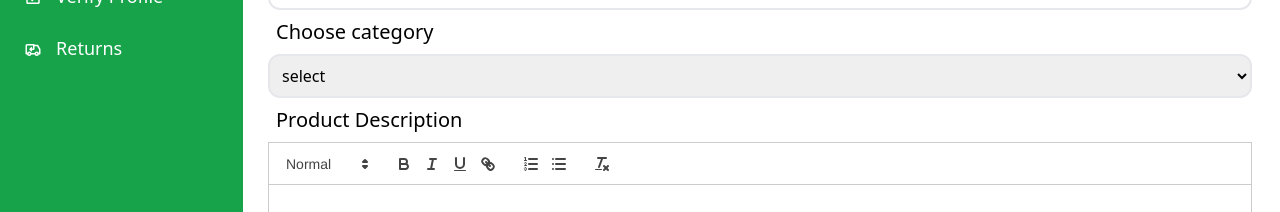
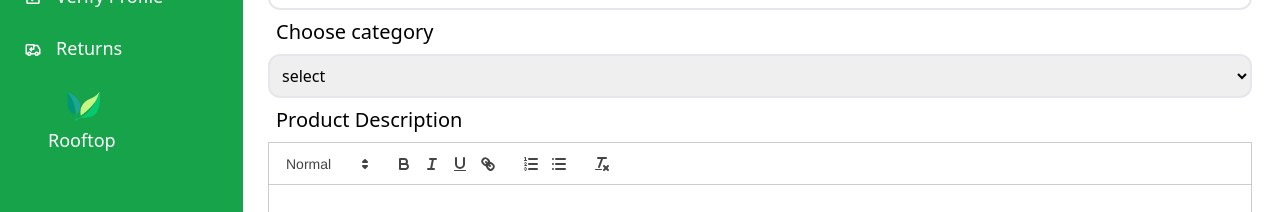
Before and after one commit to Muhammad-Akash-Haider/Rooftop-Cultivation-full, a React (Create React App) app in the folder Frontend/: page /addplant in a window 1280 px wide. Shown: the part 398-610 px from the top of the page. Built offline with nearby package versions, Linux system fonts and the light colour scheme.

Commit message:
some changes

```diff
--- a/Frontend/src/Dashboards/SellerDashboard/Addplant.jsx
+++ b/Frontend/src/Dashboards/SellerDashboard/Addplant.jsx
@@ -19,7 +19,7 @@ import { useFormik } from 'formik';
 
 import ReactQuill from 'react-quill';
 import 'react-quill/dist/quill.snow.css';
-
+import logo from '../../images/LOGO.png';
 
 
 
@@ -137,6 +137,10 @@ const Addplant = () => {
             <li className='pt-4 pb-2 pl-6 rounded-md hover:bg-green-500'>< TbTruckReturn className="inline text-white" /> &nbsp;
               Returns</li></Link>
 
+              <Link to="/" >
+          <li className='pt-4 pb-2 pl-12 rounded-md hover:bg-green-500'> <img className='fill="none" stroke="currentColor" strokeLinecap="round" strokeLinejoin="round" stroke-width="2" class="w-10 h-10 text-white p-2" viewBox="0 0 24 24"' src={logo} alt="" /> Rooftop</li>
+            </Link>
+
         </ol>
       </aside>
 
--- a/Frontend/src/Dashboards/SellerDashboard/AllProducts.jsx
+++ b/Frontend/src/Dashboards/SellerDashboard/AllProducts.jsx
@@ -19,7 +19,7 @@ import { TbTruckReturn } from 'react-icons/tb';
 import { Link } from 'react-router-dom';
 import { toast } from "react-toastify";
 import "react-toastify/dist/ReactToastify.css";
-
+import logo from '../../images/LOGO.png';
 
 
 const AllProducts = () => {
@@ -131,6 +131,10 @@ const AllProducts = () => {
             <li className='pt-4 pb-2 pl-6 rounded-md hover:bg-green-500'>< TbTruckReturn className="inline text-white" /> &nbsp;
               Returns</li></Link>
 
+              <Link to="/" >
+          <li className='pt-4 pb-2 pl-12 rounded-md hover:bg-green-500'> <img className='fill="none" stroke="currentColor" strokeLinecap="round" strokeLinejoin="round" stroke-width="2" class="w-10 h-10 text-white p-2" viewBox="0 0 24 24"' src={logo} alt="" /> Rooftop</li>
+            </Link>
+
         </ol>
       </aside>
 
--- a/Frontend/src/Dashboards/SellerDashboard/Orders.jsx
+++ b/Frontend/src/Dashboards/SellerDashboard/Orders.jsx
@@ -14,7 +14,7 @@ import { CgProfile } from 'react-icons/cg';
 import { MdOutlineDomainVerification } from 'react-icons/md';
 import { TbTruckReturn } from 'react-icons/tb';
 import { Link } from 'react-router-dom';
-
+import logo from '../../images/LOGO.png';
 
 
 const Orders = () => {
@@ -120,6 +120,10 @@ const Orders = () => {
             <li className='pt-4 pb-2 pl-6 rounded-md hover:bg-green-500'>< TbTruckReturn className="inline text-white" /> &nbsp;
               Returns</li></Link>
 
+              <Link to="/" >
+          <li className='pt-4 pb-2 pl-12 rounded-md hover:bg-green-500'> <img className='fill="none" stroke="currentColor" strokeLinecap="round" strokeLinejoin="round" stroke-width="2" class="w-10 h-10 text-white p-2" viewBox="0 0 24 24"' src={logo} alt="" /> Rooftop</li>
+            </Link>
+
         </ol>
       </aside>
 
--- a/Frontend/src/Dashboards/SellerDashboard/PaymentHistory.jsx
+++ b/Frontend/src/Dashboards/SellerDashboard/PaymentHistory.jsx
@@ -13,7 +13,7 @@ import { CgProfile } from 'react-icons/cg';
 import { MdOutlineDomainVerification } from 'react-icons/md';
 import { TbTruckReturn } from 'react-icons/tb';
 import { Link } from 'react-router-dom';
-
+import logo from '../../images/LOGO.png';
 
 
 const PaymentHistory = () => {
@@ -87,6 +87,10 @@ const PaymentHistory = () => {
             <li className='pt-4 pb-2 pl-6 rounded-md hover:bg-green-500'>< TbTruckReturn className="inline text-white" /> &nbsp;
               Returns</li></Link>
 
+              <Link to="/" >
+          <li className='pt-4 pb-2 pl-12 rounded-md hover:bg-green-500'> <img className='fill="none" stroke="currentColor" strokeLinecap="round" strokeLinejoin="round" stroke-width="2" class="w-10 h-10 text-white p-2" viewBox="0 0 24 24"' src={logo} alt="" /> Rooftop</li>
+            </Link>
+
         </ol>
       </aside>
 
--- a/Frontend/src/Dashboards/SellerDashboard/Profileverify.jsx
+++ b/Frontend/src/Dashboards/SellerDashboard/Profileverify.jsx
@@ -12,7 +12,7 @@ import { CgProfile } from 'react-icons/cg';
 import { MdOutlineDomainVerification } from 'react-icons/md';
 import { TbTruckReturn } from 'react-icons/tb';
 import {Link}  from 'react-router-dom';
-
+import logo from '../../images/LOGO.png';
 
 
 const Profileverify = () => {
@@ -65,6 +65,10 @@ const Profileverify = () => {
           <li className='pt-4 pb-2 pl-6 rounded-md hover:bg-green-500'>< TbTruckReturn className="inline text-white" /> &nbsp;
             Returns</li></Link>
 
+            <Link to="/" >
+          <li className='pt-4 pb-2 pl-12 rounded-md hover:bg-green-500'> <img className='fill="none" stroke="currentColor" strokeLinecap="round" strokeLinejoin="round" stroke-width="2" class="w-10 h-10 text-white p-2" viewBox="0 0 24 24"' src={logo} alt="" /> Rooftop</li>
+            </Link>
+
         </ol>
       </aside>
 
--- a/Frontend/src/Dashboards/SellerDashboard/Returns.jsx
+++ b/Frontend/src/Dashboards/SellerDashboard/Returns.jsx
@@ -14,7 +14,7 @@ import { CgProfile } from 'react-icons/cg';
 import { MdOutlineDomainVerification } from 'react-icons/md';
 import { TbTruckReturn } from 'react-icons/tb';
 import { Link } from 'react-router-dom';
-
+import logo from '../../images/LOGO.png';
 
 
 const Returns = () => {
@@ -90,6 +90,10 @@ const Returns = () => {
             <li className='pt-4 pb-2 pl-6 rounded-md hover:bg-green-500'>< TbTruckReturn className="inline text-white" /> &nbsp;
               Returns</li></Link>
 
+              <Link to="/" >
+          <li className='pt-4 pb-2 pl-12 rounded-md hover:bg-green-500'> <img className='fill="none" stroke="currentColor" strokeLinecap="round" strokeLinejoin="round" stroke-width="2" class="w-10 h-10 text-white p-2" viewBox="0 0 24 24"' src={logo} alt="" /> Rooftop</li>
+            </Link>
+
         </ol>
       </aside>
 
--- a/Frontend/src/Dashboards/SellerDashboard/Sellerdashboard.jsx
+++ b/Frontend/src/Dashboards/SellerDashboard/Sellerdashboard.jsx
@@ -15,6 +15,7 @@ import { CgProfile } from 'react-icons/cg';
 import { MdOutlineDomainVerification } from 'react-icons/md';
 import { TbTruckReturn } from 'react-icons/tb';
 import {Link}  from 'react-router-dom';
+import logo from '../../images/LOGO.png';
 
 
 
@@ -106,6 +107,10 @@ const Sellerdashboard = () => {
           <li className='pt-4 pb-2 pl-6 rounded-md hover:bg-green-500'>< TbTruckReturn className="inline text-white" /> &nbsp;
             Returns</li></Link>
 
+            <Link to="/" >
+          <li className='pt-4 pb-2 pl-12 rounded-md hover:bg-green-500'> <img className='fill="none" stroke="currentColor" strokeLinecap="round" strokeLinejoin="round" stroke-width="2" class="w-10 h-10 text-white p-2" viewBox="0 0 24 24"' src={logo} alt="" /> Rooftop</li>
+            </Link>
+
         </ol>
       </aside>
 
--- a/Frontend/src/Dashboards/SellerDashboard/UpdatePlant.jsx
+++ b/Frontend/src/Dashboards/SellerDashboard/UpdatePlant.jsx
@@ -16,6 +16,7 @@ import { toast } from "react-toastify";
 import "react-toastify/dist/ReactToastify.css";
 
 import { useFormik } from 'formik';
+import logo from '../../images/LOGO.png';
 
 import ReactQuill from 'react-quill';
 import 'react-quill/dist/quill.snow.css';
@@ -175,6 +176,10 @@ const UpdatePlant = () => {
             <li className='pt-4 pb-2 pl-6 rounded-md hover:bg-green-500'>< TbTruckReturn className="inline text-white" /> &nbsp;
               Returns</li></Link>
 
+              <Link to="/" >
+          <li className='pt-4 pb-2 pl-12 rounded-md hover:bg-green-500'> <img className='fill="none" stroke="currentColor" strokeLinecap="round" strokeLinejoin="round" stroke-width="2" class="w-10 h-10 text-white p-2" viewBox="0 0 24 24"' src={logo} alt="" /> Rooftop</li>
+            </Link>
+
         </ol>
       </aside>
 
--- a/Frontend/src/Dashboards/SellerDashboard/YourNurcery.jsx
+++ b/Frontend/src/Dashboards/SellerDashboard/YourNurcery.jsx
@@ -14,6 +14,7 @@ import { TbTruckReturn } from 'react-icons/tb';
 import { Link } from 'react-router-dom';
 import { toast } from "react-toastify";
 import "react-toastify/dist/ReactToastify.css";
+import logo from '../../images/LOGO.png';
 
 import { useEffect } from 'react';
 
@@ -167,6 +168,10 @@ const Yournurcery = () => {
             <li className='pt-4 pb-2 pl-6 rounded-md hover:bg-green-500'>< TbTruckReturn className="inline text-white" /> &nbsp;
               Returns</li></Link>
 
+              <Link to="/" >
+          <li className='pt-4 pb-2 pl-12 rounded-md hover:bg-green-500'> <img className='fill="none" stroke="currentColor" strokeLinecap="round" strokeLinejoin="round" stroke-width="2" class="w-10 h-10 text-white p-2" viewBox="0 0 24 24"' src={logo} alt="" /> Rooftop</li>
+            </Link>
+
         </ol>
       </aside>
 
--- a/Frontend/src/components/Pages/Login.jsx
+++ b/Frontend/src/components/Pages/Login.jsx
@@ -40,6 +40,7 @@ function Login() {
           // dispatch(setUser({ user_type: data.user_type, user_id: data.user_id }));
           localStorage.setItem('user_id', data.user_id);
           localStorage.setItem('user_type', data.user_type);
+          localStorage.setItem('user_name', data.user_name);
           toast.success("Successfully registered", {
             position: toast.POSITION.TOP_RIGHT,
           });
```
Also changed, not shown: Frontend/src/components/Nav.jsx (+43 -11 lines), 1 other file (tests, documents, lock files or other folders).
